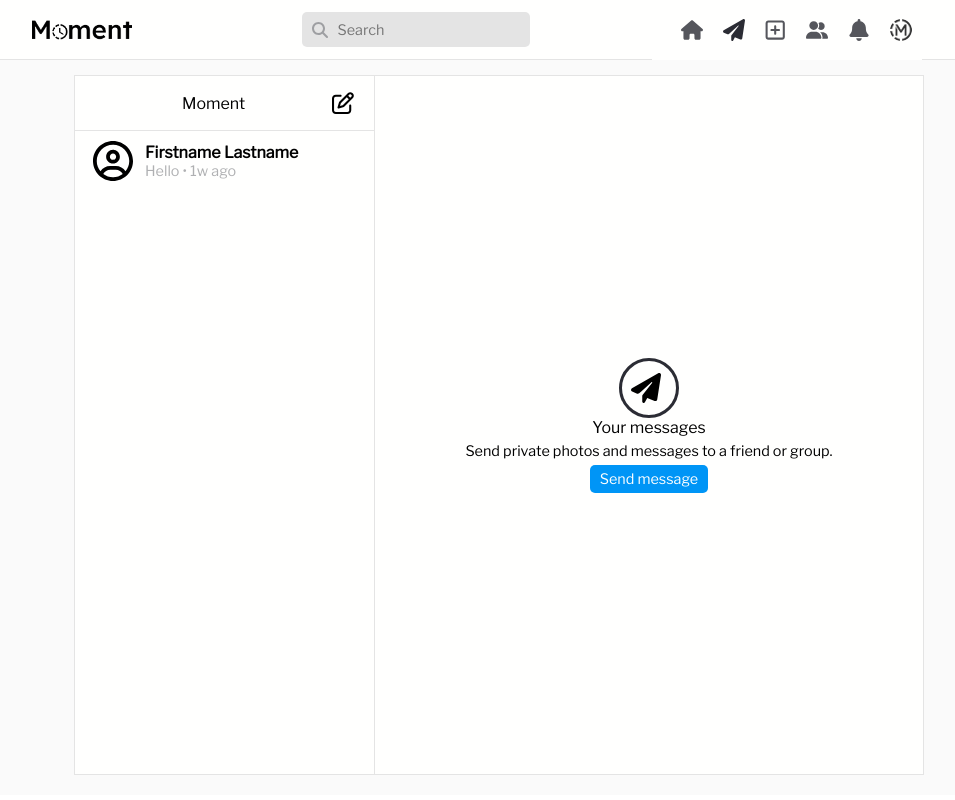
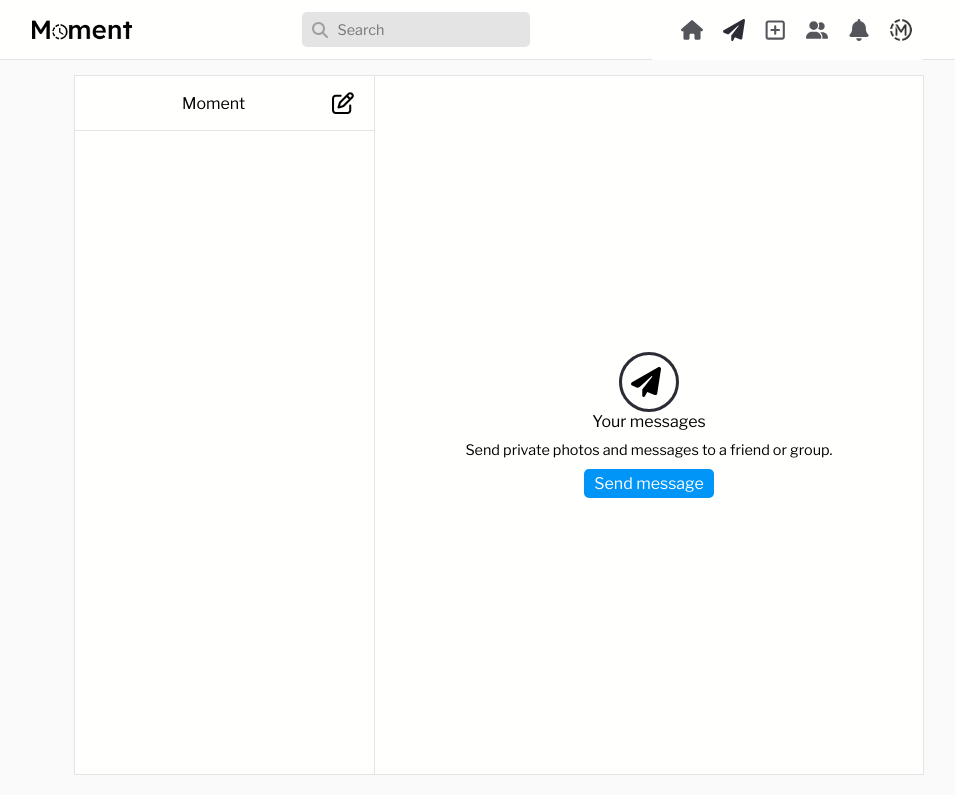
Before and after one commit to NRK-group/Moment, a React (Vite) app in the folder frontend/: page /messages in a window 1280 px wide. Shown: the whole page, without its empty margins (141-1096 px from the left). Built offline with nearby package versions, Linux system fonts and the light colour scheme.

Commit message:
create button component

```diff
--- /dev/null
+++ b/frontend/src/components/Button/Button.css
@@ -0,0 +1,14 @@
+.btn {
+    all: unset;
+    padding: 5px 10px;
+    border-radius: 5px;
+    cursor: pointer;
+}
+.btn:focus {
+    opacity: 0.8;
+}
+.sendMessageBtn {
+    font-size: var(--subheading-font-size);
+    background-color: var(--button-color);
+    color: var(--background-color);
+}
--- /dev/null
+++ b/frontend/src/components/Button/Button.jsx
@@ -0,0 +1,5 @@
+import './Button.css';
+
+export const Button = ({ styleName, content }) => {
+    return <button className={`${styleName} btn`}>{content}</button>;
+};
--- a/frontend/src/features/Chat/Chat.css
+++ b/frontend/src/features/Chat/Chat.css
@@ -72,16 +72,7 @@
 .sendMessageBoxContainer :nth-child(3) {
     font-size: var(--tertiary-font-size);
     color: var(--sedheading-color);
-    margin: 5px 0;
-}
-.sendMessageBoxContainer button {
-    all: unset;
-    cursor: pointer;
-    font-size: var(--tertiary-font-size);
-    background-color: var(--button-color);
-    color: var(--background-color);
-    padding: 5px 10px;
-    border-radius: 5px;
+    margin: 10px 0;
 }
 @media only screen and (min-width: 601px) {
     .chatBox {
--- a/frontend/src/features/Chat/Chat.jsx
+++ b/frontend/src/features/Chat/Chat.jsx
@@ -4,14 +4,7 @@ import Card from '../../components/card/Card';
 import SendMessageBox from './components/SendMessageBox';
 import { ChatUsersContainer } from './components/chatUsersContainer';
 const Chat = ({ bodyStyleName, cardStyleName }) => {
-    let users = [
-        {
-            img: '',
-            id: 1,
-            name: 'Firstname Lastname',
-            content: 'Hello • 1w ago',
-        },
-    ];
+    let users = [];
     let currentUserName = 'Moment';
     return (
         <Body styleName={bodyStyleName}>
--- a/frontend/src/features/Chat/components/SendMessageBox.jsx
+++ b/frontend/src/features/Chat/components/SendMessageBox.jsx
@@ -1,3 +1,5 @@
+import { Button } from '../../../components/Button/Button';
+
 const SendMessageBox = () => {
     return (
         <div className='sendMessageBoxContainer'>
@@ -12,7 +14,7 @@ const SendMessageBox = () => {
             </div>
             <div>Your messages</div>
             <div>Send private photos and messages to a friend or group.</div>
-            <button>Send message</button>
+            <Button styleName='sendMessageBtn' content={'Send message'} />
         </div>
     );
 };
```
